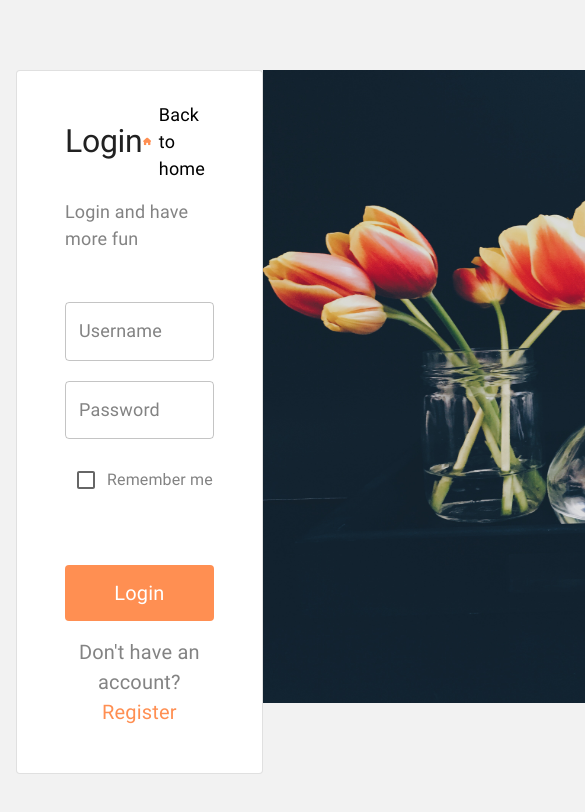
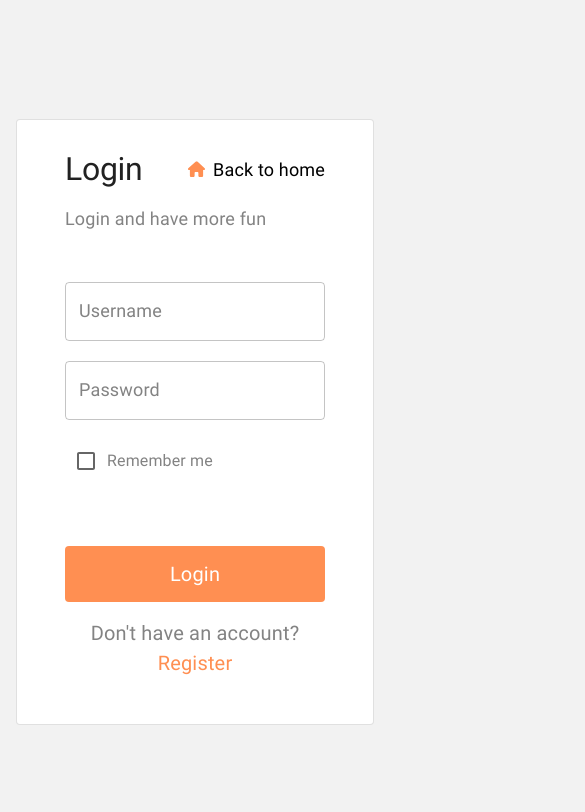
Before and after one commit to thaispsc/flower-shop, a Next.js app: page /login in a window 390 px wide. Shown: the top 812 px of the page, 585 px wide, since content can reach past the window. Built offline with nearby package versions, Linux system fonts and the light colour scheme.

Commit message:
removing image from mobile login layout

```diff
--- a/src/flower-shop/ui/login/LoginComponent.tsx
+++ b/src/flower-shop/ui/login/LoginComponent.tsx
@@ -6,7 +6,9 @@ import {
   Grid,
   Link,
   TextField,
+  Theme,
   Typography,
+  useMediaQuery,
 } from '@mui/material'
 import Image from 'next/image'
 import { useState } from 'react'
@@ -16,6 +18,8 @@ import { loginUser } from '../../../services/users'
 import * as yup from 'yup'
 
 const LoginComponent = () => {
+  const isMobile = useMediaQuery((theme: Theme) => theme.breakpoints.down('md'))
+
   const loginValidationSchema = yup.object().shape({
     username: yup
       .string()
@@ -157,9 +161,11 @@ const LoginComponent = () => {
           </Link>
         </Typography>
       </Card>
-      <Box height={633}>
-        <Image src={LoginFlower} alt='Flower' width={576} height={633} />
-      </Box>
+      {!isMobile && (
+        <Box height={633}>
+          <Image src={LoginFlower} alt='Flower' width={576} height={633} />
+        </Box>
+      )}
     </Grid>
   )
 }
```
